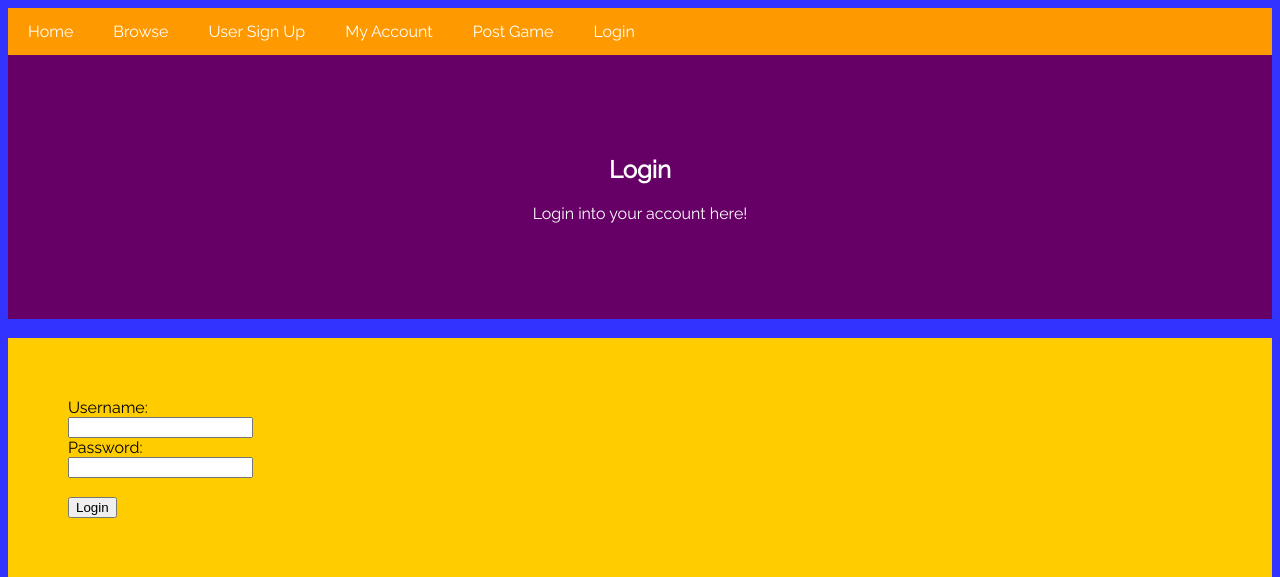
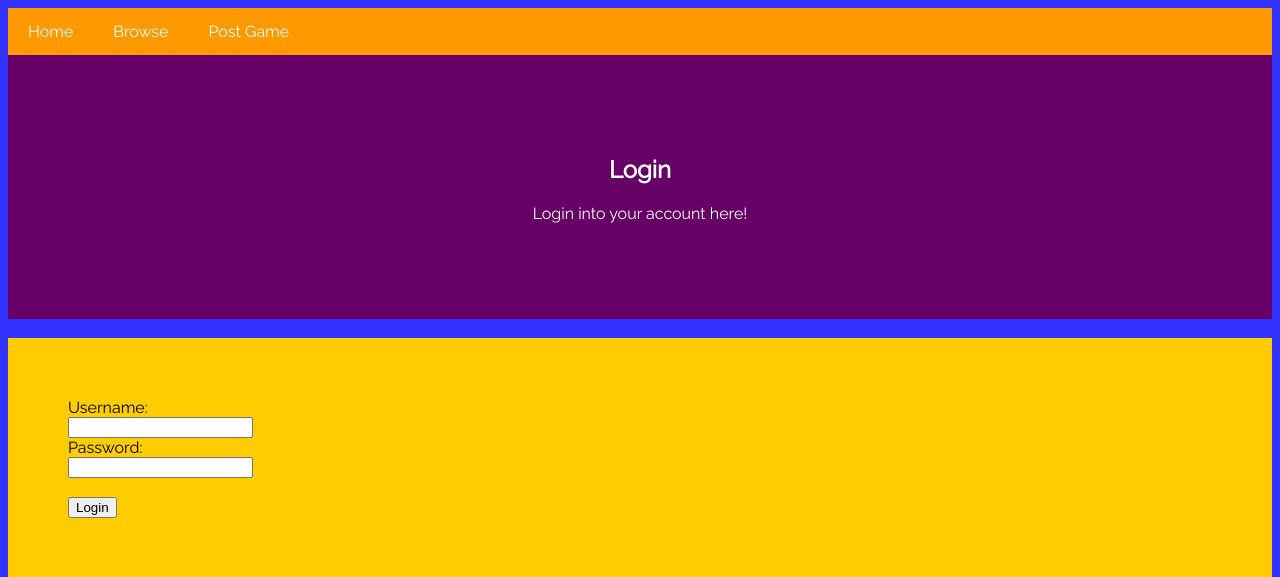
Before and after one commit to craigkelleher/Tabletop-Aficionados, a Flask app: template tabletop_website/templates/login.html in a window 1280 px wide. Shown: the top 577 px of the page. Run offline with Flask 2, Linux system fonts and the light colour scheme; the template is opened without the code that fills it, so the values that code supplies are empty.

Commit message:
Update login.html

```diff
--- a/tabletop_website/templates/login.html
+++ b/tabletop_website/templates/login.html
@@ -13,12 +13,9 @@
     </head>
     <body>
         <div class="menubar">
-             <a href = "/index">Home</a>
-             <a href = "/boardgames">Browse</a>
-             <a href = "/users">User Sign Up</a>
-             <a href = "/account">My Account</a>
-             <a href = "/postgame">Post Game</a>
-             <a href = "/login">Login</a>
+             <a href = "/">Home</a>
+             <a href = "/browse_boardgames">Browse</a>
+             <a href = "/add_new_boardgames">Post Game</a>
        </div>
        <div class = "header_account">
         <h2>Login</h2>
```
